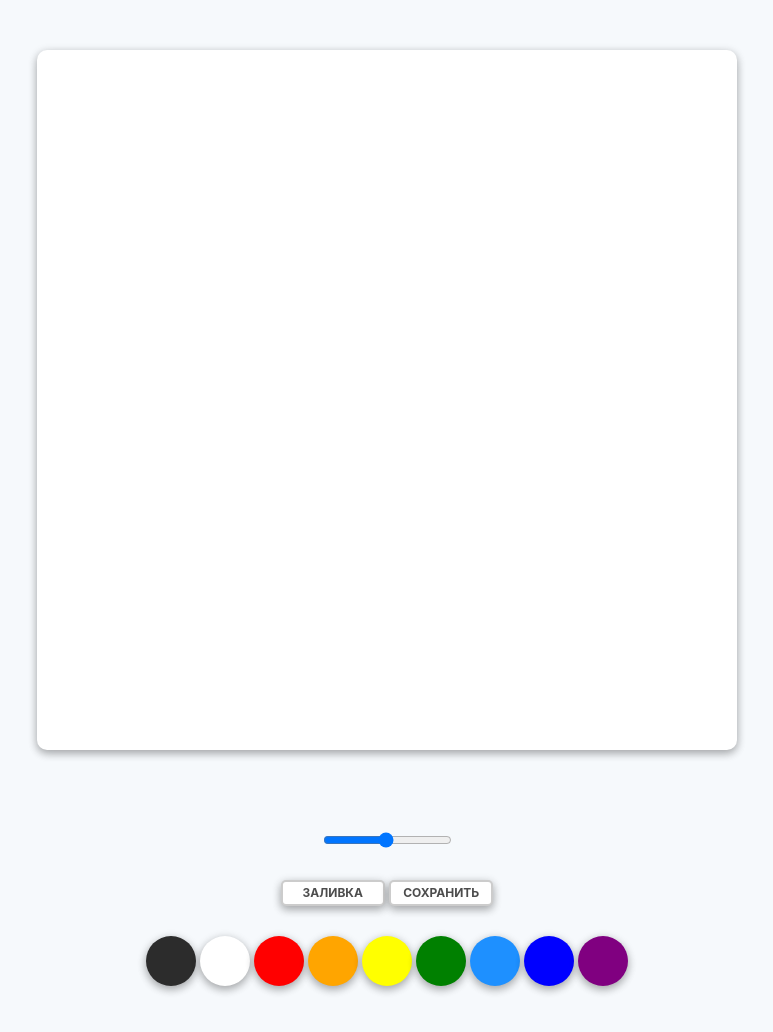
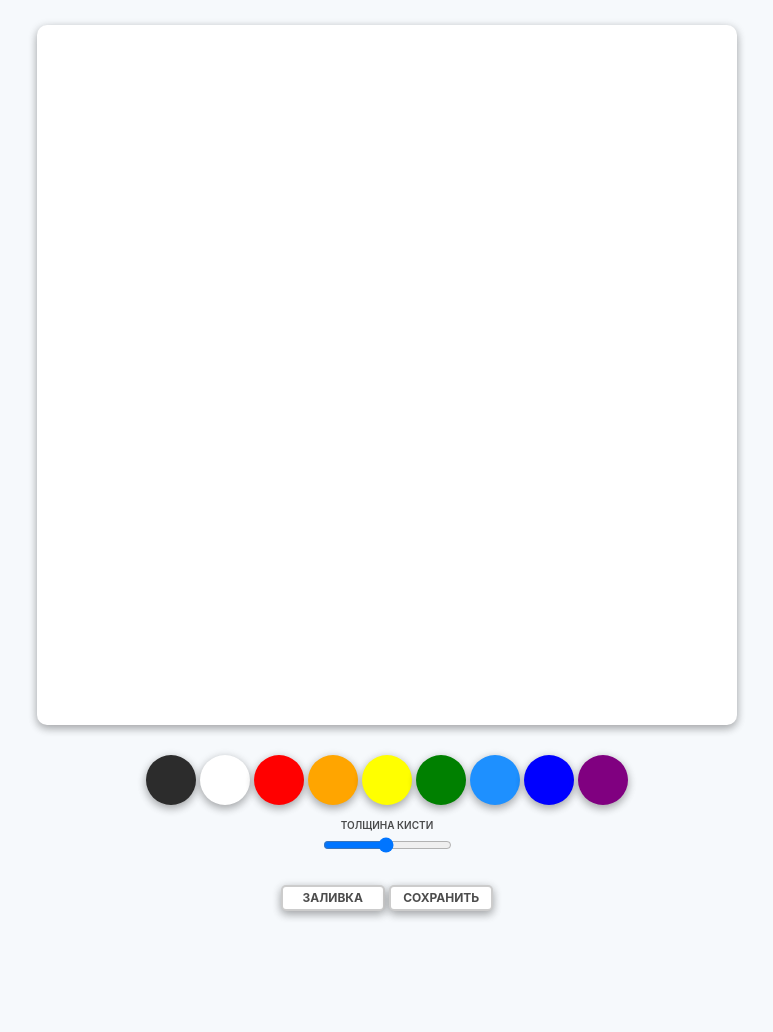
Before and after one commit to ArginP/PaintJS, a website: page index.html in a window 1280 px wide. Shown: the whole page, without its empty margins (253-1026 px from the left). After the commit the page ends 966 px from the top, so only its background shows below. Drawn offline with Linux system fonts and the light colour scheme.

Commit message:
add basic drawing scripts

```diff
--- a/index.html
+++ b/index.html
@@ -9,15 +9,6 @@
     <canvas id="canvas" class="canvas"></canvas>
 
     <div class="controls">
-        <div class="controls-range">
-            <input type="range" min="0.1" max="5.0" value="2.5" step="0.1" class="slider" id="range">
-        </div>
-
-        <div class="controls-buttons">
-            <button class="controls-buttons" id="mode-button">Заливка</button>
-            <button class="controls-buttons" id="save-button">Сохранить</button>
-        </div>
-
         <div class="controls-colors" id="colors">
             <div class="controls-colors black"></div>
             <div class="controls-colors white"></div>
@@ -29,6 +20,16 @@
             <div class="controls-colors blue"></div>
             <div class="controls-colors purple"></div>
         </div>
+
+        <div class="controls-range">
+            <label for="range">Толщина кисти</label>
+            <input type="range" min="0.1" max="5.0" value="2.5" step="0.1" class="slider" id="range">
+        </div>
+
+        <div class="controls-buttons">
+            <button class="controls-buttons" id="mode-button">Заливка</button>
+            <button class="controls-buttons" id="save-button">Сохранить</button>
+        </div>
     </div>
 
     <script src="index.js"></script>
--- a/index.js
+++ b/index.js
@@ -1 +1,52 @@
-console.log('Happy developing ✨')
+const canvas = document.querySelector('#canvas'); // Вытягиваем канвас со страницы
+const ctx = canvas.getContext('2d'); // возвращает рисовальный контекст HTML-канваса
+
+canvas.width = 700; // размер канваса на HTML странице задан CSS, который JS не видит, поэтому отдельно задаем
+canvas.height = 700;
+
+ctx.lineWidth = 2.5; // начальная толщина линии
+ctx.lineCap = 'round';
+ctx.lineJoin = 'round';
+ctx.strokeStyle = '2c2c2c'; // начальный цвет рисования
+
+let painting = false; // начальное значение "не рисуем"
+
+const stopPainting = () => {
+    painting = false;
+}
+
+const startPainting = () => {
+    painting = true;
+}
+
+const onMouseMove = (e) => {
+    e.preventDefault();
+
+    x = e.offsetX; // ивент mousemove передает информацию о положении мыши относительно канваса
+    y = e.offsetY;
+
+    if (!painting) { // если мы не рисуем, то смещаем точку начала линии
+        ctx.beginPath();
+        ctx.moveTo(x, y);
+    } else { // если мы рисуем, то
+        ctx.lineTo(x, y); // создаем линию
+        ctx.stroke(); // отрисовываем ее
+    }
+}
+
+const onMouseDown = (e) => {
+    e.preventDefault();
+
+    startPainting();
+}
+
+if (canvas) { // если канвас существует (прогрузился)
+    canvas.addEventListener('mousemove', onMouseMove);
+    // при движении курсора по канвасу, выполняем функцию onMouseMove()
+    canvas.addEventListener('mousedown', onMouseDown);
+    // при клике по канвасу
+    canvas.addEventListener('mouseup', stopPainting);
+    // при отпускании клика по канвасу
+    canvas.addEventListener('mouseleave', stopPainting);
+    // при покидании канваса остановить рисование
+}
--- a/style.scss
+++ b/style.scss
@@ -1,14 +1,17 @@
 @import "reset.css";
 
 $box-shadow: 0 4px 8px 0 rgba(0, 0, 0, 0.2), 0 2px 10px 0 rgba(0, 0, 0, 0.19);
+$text-color: rgba(0, 0, 0, 0.7);
 
 body {
+  width: auto;
+  height: 100%;
   background-color: #f6f9fc;
   font-family: -apple-system,BlinkMacSystemFont,"Segoe UI",Roboto,"Helvetica Neue",Arial,sans-serif;
   display: flex;
   flex-direction: column;
   align-items: center;
-  padding: 50px 0;
+  margin: 25px;
   user-select: none;
 }
 
@@ -21,13 +24,31 @@ body {
 }
 
 .controls {
-  margin-top: 80px;
+  margin-top: 20px;
   display: flex;
   flex-direction: column;
   align-items: center;
 
   .controls-range {
     margin-bottom: 30px;
+
+    label {
+      display: flex;
+      margin: 5px 0;
+      justify-content: center;
+      font-size: 10px;
+      font-weight: 600;
+      text-transform: uppercase;
+      color: $text-color;
+    }
+
+    input {
+      cursor: grab;
+
+      &:active {
+        cursor: grabbing;
+      }
+    }
   }
 
   .controls-buttons {
@@ -42,7 +63,7 @@ body {
       font-weight: 700;
       font-size: 12px;
       text-transform: uppercase;
-      color: rgba(0, 0, 0, 0.7);
+      color: $text-color;
       border: 2px solid rgba(0, 0, 0, 0.2);
       border-radius: 5px;
       box-shadow: $box-shadow;
@@ -60,9 +81,14 @@ body {
     .controls-colors {
       width: 50px;
       height: 50px;
-      margin: 0 2px;
+      margin: 10px 2px;
       border-radius: 50%; // Элемент будет полностью круглым
       box-shadow: $box-shadow;
+      cursor: grab;
+
+      &:active {
+        cursor: grabbing;
+      }
     }
 
     .black {
@@ -101,7 +127,4 @@ body {
       background-color: purple;
     }
   }
-
-
-
 }
```
Also changed, not shown: README.md, style.css, 1 other file.
